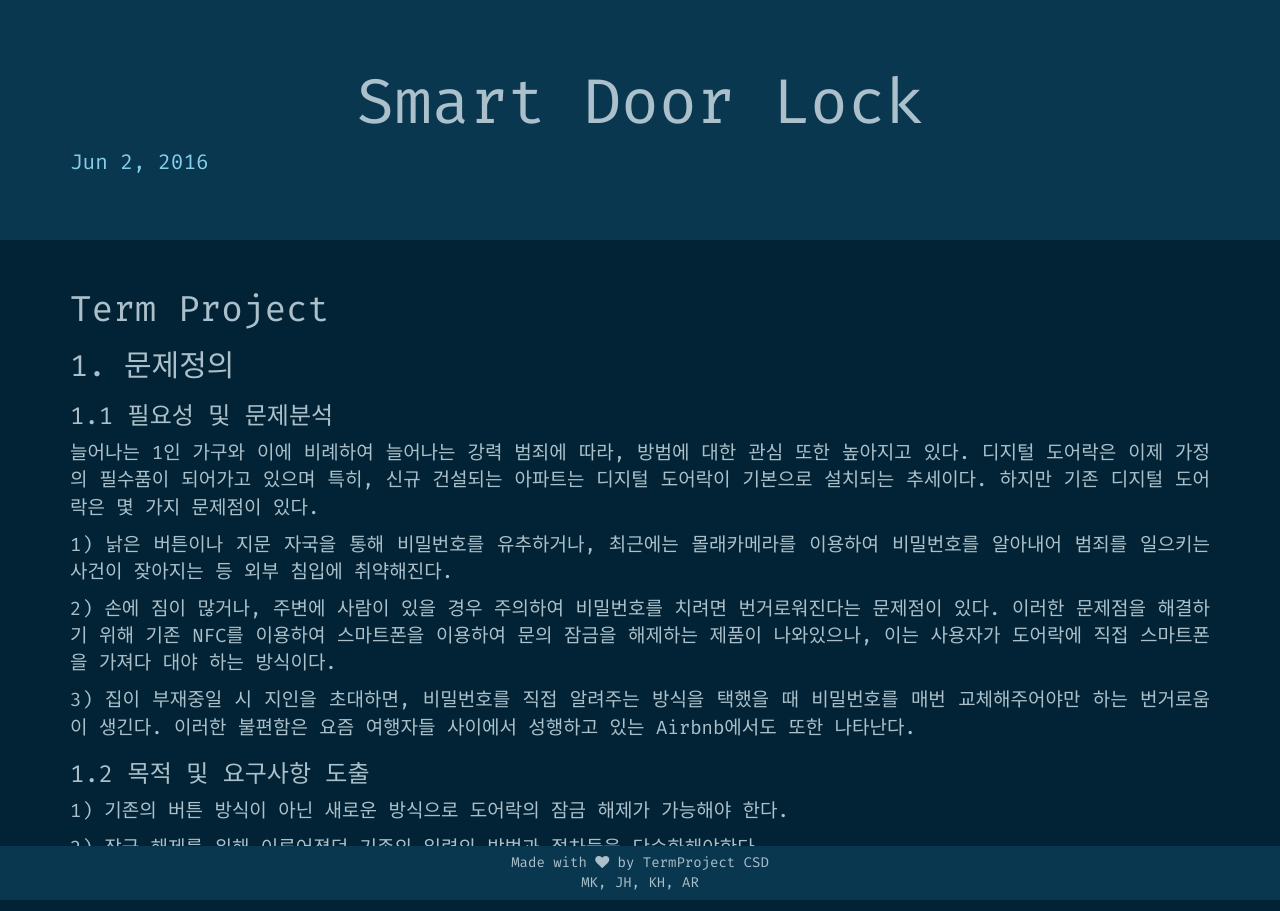
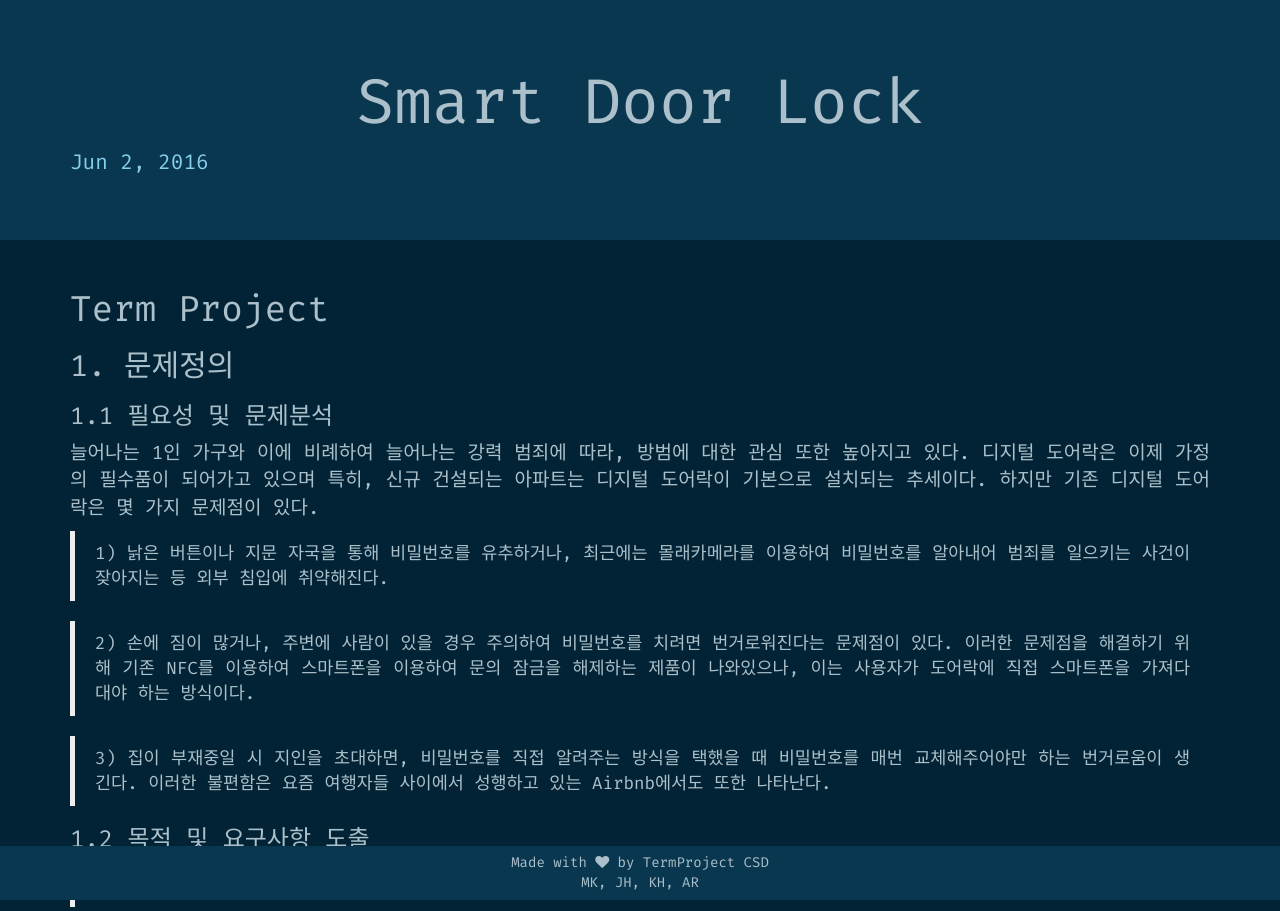
Before and after one commit to IOTteamproj/iotteamproj.github.com, a Jekyll site: the page built from _posts/2016-06-02-Smart Door Lock.markdown, in a window 1280 px wide. Shown: the top 911 px of the page. Built offline with Jekyll 4.4.1, drawn with Linux system fonts in a browser that asks for light colours; nearby versions of some CDN libraries; some web fonts are replaced.

Commit message:
no message

```diff
--- a/_posts/2016-06-02-Smart Door Lock.markdown
+++ b/_posts/2016-06-02-Smart Door Lock.markdown
@@ -20,11 +20,11 @@ date:   2016-06-02 15:22:09 +0900
 
 늘어나는 1인 가구와 이에 비례하여 늘어나는 강력 범죄에 따라, 방범에 대한 관심 또한 높아지고 있다. 디지털 도어락은 이제 가정의 필수품이 되어가고 있으며 특히, 신규 건설되는 아파트는 디지털 도어락이 기본으로 설치되는 추세이다. 하지만 기존 디지털 도어락은 몇 가지 문제점이 있다.
 
-1) 낡은 버튼이나 지문 자국을 통해 비밀번호를 유추하거나, 최근에는 몰래카메라를 이용하여 비밀번호를 알아내어 범죄를 일으키는 사건이 잦아지는 등 외부 침입에 취약해진다.
+> 1) 낡은 버튼이나 지문 자국을 통해 비밀번호를 유추하거나, 최근에는 몰래카메라를 이용하여 비밀번호를 알아내어 범죄를 일으키는 사건이 잦아지는 등 외부 침입에 취약해진다.
 
-2) 손에 짐이 많거나, 주변에 사람이 있을 경우 주의하여 비밀번호를 치려면 번거로워진다는 문제점이 있다. 이러한 문제점을 해결하기 위해 기존 NFC를 이용하여 스마트폰을 이용하여 문의 잠금을 해제하는 제품이 나와있으나, 이는 사용자가 도어락에 직접 스마트폰을 가져다 대야 하는 방식이다.
+> 2) 손에 짐이 많거나, 주변에 사람이 있을 경우 주의하여 비밀번호를 치려면 번거로워진다는 문제점이 있다. 이러한 문제점을 해결하기 위해 기존 NFC를 이용하여 스마트폰을 이용하여 문의 잠금을 해제하는 제품이 나와있으나, 이는 사용자가 도어락에 직접 스마트폰을 가져다 대야 하는 방식이다.
 
-3) 집이 부재중일 시 지인을 초대하면, 비밀번호를 직접 알려주는 방식을 택했을 때 비밀번호를 매번 교체해주어야만 하는 번거로움이 생긴다. 이러한 불편함은 요즘 여행자들 사이에서 성행하고 있는 Airbnb에서도 또한 나타난다.
+> 3) 집이 부재중일 시 지인을 초대하면, 비밀번호를 직접 알려주는 방식을 택했을 때 비밀번호를 매번 교체해주어야만 하는 번거로움이 생긴다. 이러한 불편함은 요즘 여행자들 사이에서 성행하고 있는 Airbnb에서도 또한 나타난다.
 
 
 
@@ -33,15 +33,15 @@ date:   2016-06-02 15:22:09 +0900
 
 
 
-1) 기존의 버튼 방식이 아닌 새로운 방식으로 도어락의 잠금 해제가 가능해야 한다.
+> 1) 기존의 버튼 방식이 아닌 새로운 방식으로 도어락의 잠금 해제가 가능해야 한다.
 
-2) 잠금 해제를 위해 이루어졌던 기존의 일련의 방법과 절차들을 단순화해야한다.
+> 2) 잠금 해제를 위해 이루어졌던 기존의 일련의 방법과 절차들을 단순화해야한다.
 
-3) 방범용으로써의 역할을 하고 보안성를 높이기 위해 동영상과 사진 촬영이 가능해야한다.
+> 3) 방범용으로써의 역할을 하고 보안성를 높이기 위해 동영상과 사진 촬영이 가능해야한다.
 
-4) 다른 사람에게 도어락을 개폐할 수 있는 권한을 부여할 수 있어야 한다.
+> 4) 다른 사람에게 도어락을 개폐할 수 있는 권한을 부여할 수 있어야 한다.
 
-5) 이 외에도 Application을 이용한 관리가 수월해야한다.
+> 5) 이 외에도 Application을 이용한 관리가 수월해야한다.
 
 
 
@@ -54,19 +54,19 @@ date:   2016-06-02 15:22:09 +0900
 
 
 
-1) Bluetooth와 Wifi 기능을 탑재하여 원거리에서도 도어락의 개폐가 가능하다.
+> 1) Bluetooth와 Wifi 기능을 탑재하여 원거리에서도 도어락의 개폐가 가능하다.
 
-2) 도어락에 카메라를 추가하여 방문객이 방문하였을 경우나, 신원이 확인되지 않은 사람이 문 앞에 서성거릴 때 사진과 동영상을 촬영하여 실시간으로 관리자의 Application에 전송한다.
+> 2) 도어락에 카메라를 추가하여 방문객이 방문하였을 경우나, 신원이 확인되지 않은 사람이 문 앞에 서성거릴 때 사진과 동영상을 촬영하여 실시간으로 관리자의 Application에 전송한다.
 
-3) 신원이 확인된 방문객일 경우, 방문객의 출입이 허용 가능해진다.
+> 3) 신원이 확인된 방문객일 경우, 방문객의 출입이 허용 가능해진다.
 
-4) 본인의 집에 방문자가 찾아오기로 한 경우 관리자가 방문객에게 초대장을 보내 그 방문자가 도어락을 작동시킬 수 있는 Bluetooth권한을 1회 부여한다.
+> 4) 본인의 집에 방문자가 찾아오기로 한 경우 관리자가 방문객에게 초대장을 보내 그 방문자가 도어락을 작동시킬 수 있는 Bluetooth권한을 1회 부여한다.
 
-5) 권한을 부여받지 않은 Bluetooth를 이용하여 임의로 도어락 개폐를 시도할 시 도어락의 기능이 정지되며 관리자의 Application을 통해서만 정지된 기능을 다시 활성화 가능하다.
+> 5) 권한을 부여받지 않은 Bluetooth를 이용하여 임의로 도어락 개폐를 시도할 시 도어락의 기능이 정지되며 관리자의 Application을 통해서만 정지된 기능을 다시 활성화 가능하다.
 
-6) 관리자가 오랜기간동안 집을 비울 경우를 대비해, Application을 통해 수동으로 도어락 전원을 끌 수 있는 기능이 있다.
+> 6) 관리자가 오랜기간동안 집을 비울 경우를 대비해, Application을 통해 수동으로 도어락 전원을 끌 수 있는 기능이 있다.
 
-7) Application을 통해 도어락의 배터리 상태를 확인할 수 있고, 배터리가 방전될 경우 외부 전원을 통해 일시적으로 도어락 사용 가능해진다.
+> 7) Application을 통해 도어락의 배터리 상태를 확인할 수 있고, 배터리가 방전될 경우 외부 전원을 통해 일시적으로 도어락 사용 가능해진다.
 
 
 
@@ -79,21 +79,21 @@ date:   2016-06-02 15:22:09 +0900
 
 이 제품은 삼성SDS 삼성 스마트 도어록 ‘SHS-H511‘라는 제품으로 현재 가장 인기있는 도어락 모델 중 하나이다. 기존 비밀번호만을 입력하는 도어락에 비해 삼성 스마트 도어락은 비밀번호를 입력하는 것 뿐만 아니라 핸드폰의 NFC 기능을 사용하여 손쉽게 문을 열 수 있다. 등록된 NFC 기능을 활성화하여 도어락 근처에 핸드폰을 가져다 대면 문이 열리도록 동작하는 방식으로 편의성에 조금 더 초점을 둔 제품이라고 할 수 있다.
 
-1) 삼성SDS 삼성 스마트 도어락 ‘SHS-H511'
+> 1) 삼성SDS 삼성 스마트 도어락 ‘SHS-H511'
 
-2) 기존 비밀번호만을 입력하는 도어락의 기능에 핸드폰의 NFC 기능을 추가
+> 2) 기존 비밀번호만을 입력하는 도어락의 기능에 핸드폰의 NFC 기능을 추가
 
-3) 등록된 NFC 기능을 활성화 하여 도어락 근처에 핸드폰을 가져다 대면 도어락이 동작
+> 3) 등록된 NFC 기능을 활성화 하여 도어락 근처에 핸드폰을 가져다 대면 도어락이 동작
 
 ### 2-3. 기존 제품과의 차별성 및 장점
 
 
 
-1) 기존의 도어락은 비밀번호를 입력하거나, 카드키를 가져다 대거나, NFC가 활성화된 휴대폰을 도어락에 가져다 대는 등 사용자가 잠금을 해제하기 위해 상응하는 행동을 해야만 문이 열렸다. 이러한 원래의 잠금 방법과는 달리, Smart Door Lock은 도어락 가까이에 접근하기만 하면 문이 자동으로 열림으로써 사용자는 단순히 문에 다가가는 것 만으로 잠금을 해제할 수 있다.
+> 1) 기존의 도어락은 비밀번호를 입력하거나, 카드키를 가져다 대거나, NFC가 활성화된 휴대폰을 도어락에 가져다 대는 등 사용자가 잠금을 해제하기 위해 상응하는 행동을 해야만 문이 열렸다. 이러한 원래의 잠금 방법과는 달리, Smart Door Lock은 도어락 가까이에 접근하기만 하면 문이 자동으로 열림으로써 사용자는 단순히 문에 다가가는 것 만으로 잠금을 해제할 수 있다.
 
 ![](https://lh3.googleusercontent.com/-AMFr2D8wkHg/V1h4OalYtVI/AAAAAAABPIo/eYgv6-mZYNQA5gH6gwDBMU1KiWWCQx3UwCL0B/w475-h577-no/%25EA%25B7%25B8%25EB%25A6%25BC1.jpg)
 
-2) 기존 제품과는 달리 Bluetooth와Wifi 기능을 탑재하여 원거리에서도 도어락의 개폐가 가능하며, 초대장 기능을 탑재하여 방문자가 찾아오기로 한 경우 방문자에게 1회용 잠금 해제 권한 일임이 가능케 한다거나, 방문객의 사진과 동영상을 Application으로 실시간으로 확인할 수 있게 하는 등의 기능이 추가되어 더욱 편리하고 안전한 이용을 할 수 있도록 한다.
+> 2) 기존 제품과는 달리 Bluetooth와Wifi 기능을 탑재하여 원거리에서도 도어락의 개폐가 가능하며, 초대장 기능을 탑재하여 방문자가 찾아오기로 한 경우 방문자에게 1회용 잠금 해제 권한 일임이 가능케 한다거나, 방문객의 사진과 동영상을 Application으로 실시간으로 확인할 수 있게 하는 등의 기능이 추가되어 더욱 편리하고 안전한 이용을 할 수 있도록 한다.
 
 ![](https://lh6.googleusercontent.com/-P16ObHS8vZU/V1h4OqIZkCI/AAAAAAABPIo/rWjKIBYIwDYWtIqGLDT1So-xFOH1aHLAACL0B/w559-h577-no/%25EA%25B7%25B8%25EB%25A6%25BC2.jpg)
 
@@ -123,19 +123,19 @@ date:   2016-06-02 15:22:09 +0900
 
 1) 사용자가 도어락에 접근 시 도어락의 자동 개폐
 
-Bluetooth를 기반으로 하여 도어락에 접근이 허용된 사용자가 도어락 근처에 접근할 경우 자동으로 도어락이 열린다.
+> Bluetooth를 기반으로 하여 도어락에 접근이 허용된 사용자가 도어락 근처에 접근할 경우 자동으로 도어락이 열린다.
 
 2) 도어락에 카메라를 장착하여 보안 기능 강화
 
-도어락에 내장된 카메라가 항시 작동하여 카메라에 인식되는 사람이 있을 경우 그 장면을 촬영하고 촬영된 사진과 동영상을 Wifi를 통해 사용자의 어플리케이션으로 전송한다.
+> 도어락에 내장된 카메라가 항시 작동하여 카메라에 인식되는 사람이 있을 경우 그 장면을 촬영하고 촬영된 사진과 동영상을 Wifi를 통해 사용자의 어플리케이션으로 전송한다.
 
 3) 초대장 기능
 
-본인의 집에 방문자가 찾아오기로 한 경우 관리자가 방문객에게 초대장을 보내 그 방문자가 도어락을 작동시킬 수 있는 Bluetooth권한을 1회 부여한다.
+> 본인의 집에 방문자가 찾아오기로 한 경우 관리자가 방문객에게 초대장을 보내 그 방문자가 도어락을 작동시킬 수 있는 Bluetooth권한을 1회 부여한다.
 
 4) 도어락의 자동, 수동 Shutdown 기능
 
-권한을 부여받지 않은 Bluetooth를 이용하여 임의로 도어락 개폐를 시도할 시 도어락의 기능이 정지되며 관리자의 Application을 통해서만 정지된 기능을 다시 활성화 가능하다. 또한, 관리자가 오랜기간동안 집을 비울 경우를 대비하여 Application을 통해 수동으로 도어락 전원을 끌 수 있는 기능이 있다.
+> 권한을 부여받지 않은 Bluetooth를 이용하여 임의로 도어락 개폐를 시도할 시 도어락의 기능이 정지되며 관리자의 Application을 통해서만 정지된 기능을 다시 활성화 가능하다. 또한, 관리자가 오랜기간동안 집을 비울 경우를 대비하여 Application을 통해 수동으로 도어락 전원을 끌 수 있는 기능이 있다.
 
 
 
```
